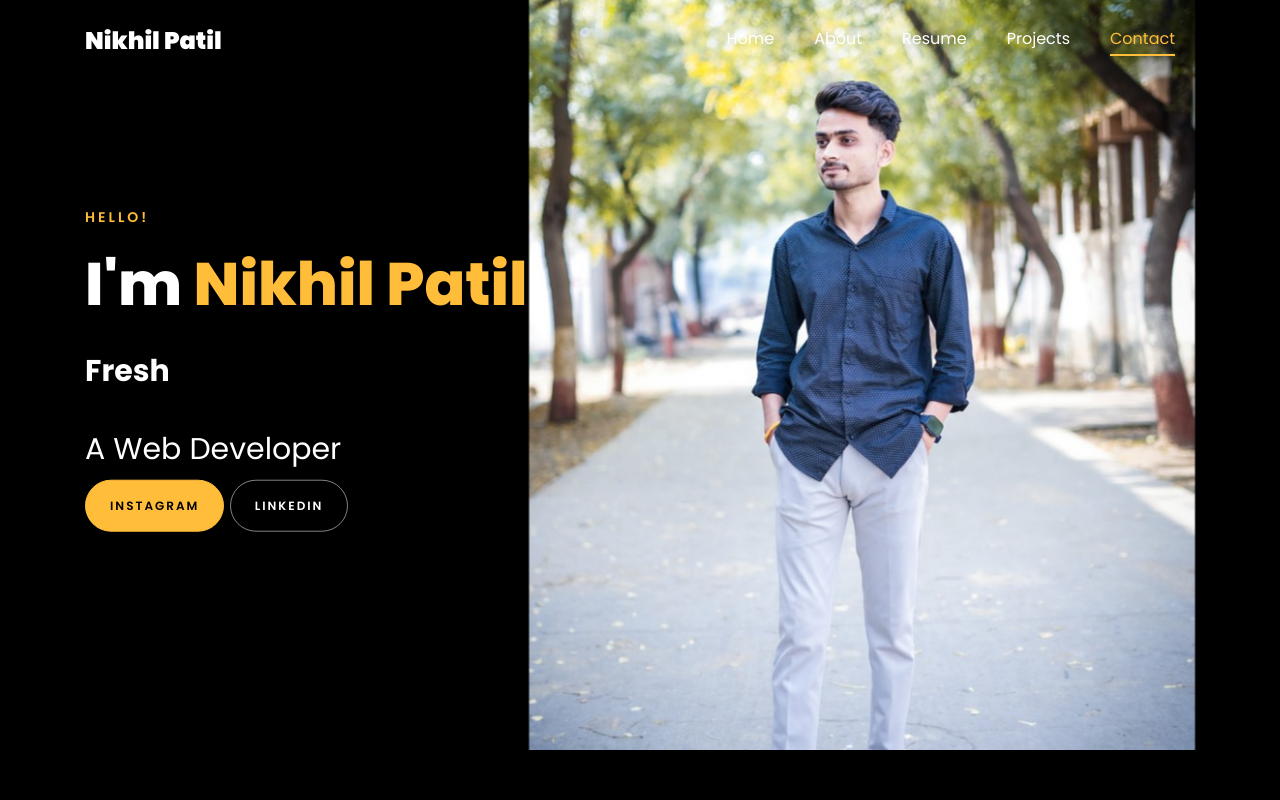
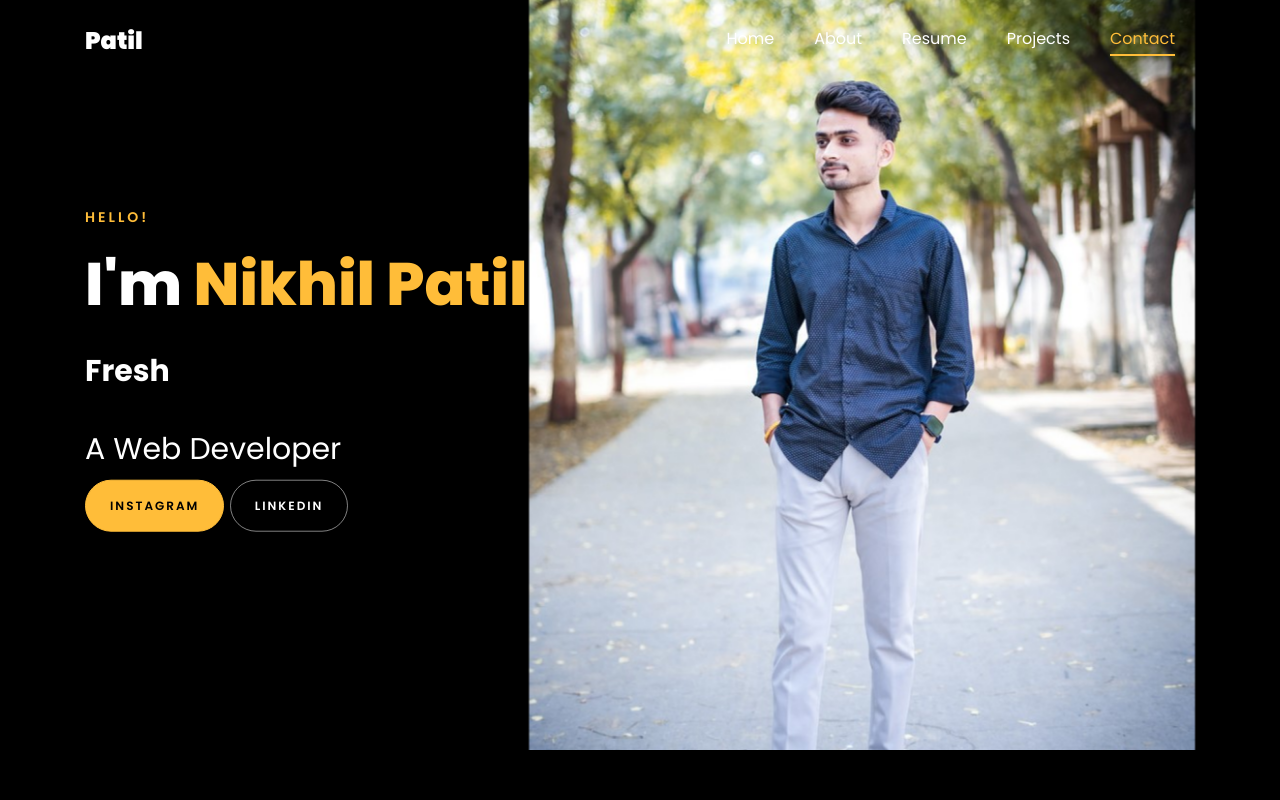
Before and after one commit to nikhi128/portfolio, a plain HTML site: page index.html in a window 1280 px wide. Shown: the top 800 px of the page. Drawn offline with Linux system fonts and the light colour scheme; files whose address does not match are found by name.

Commit message:
Change name

```diff
--- a/index.html
+++ b/index.html
@@ -119,7 +119,7 @@
 
     <nav class="navbar navbar-expand-lg navbar-dark ftco_navbar ftco-navbar-light site-navbar-target" id="ftco-navbar">
 	    <div class="container">
-	      <a class="navbar-brand" href="index.html">Nikhil Patil</a>
+	      <a class="navbar-brand" href="index.html">Patil</a>
 	      <button class="navbar-toggler js-fh5co-nav-toggle fh5co-nav-toggle" type="button" data-toggle="collapse" data-target="#ftco-nav" aria-controls="ftco-nav" aria-expanded="false" aria-label="Toggle navigation">
 	        <span class="oi oi-menu"></span> Menu
 	      </button>
```
Also changed, not shown: 1 other file.
